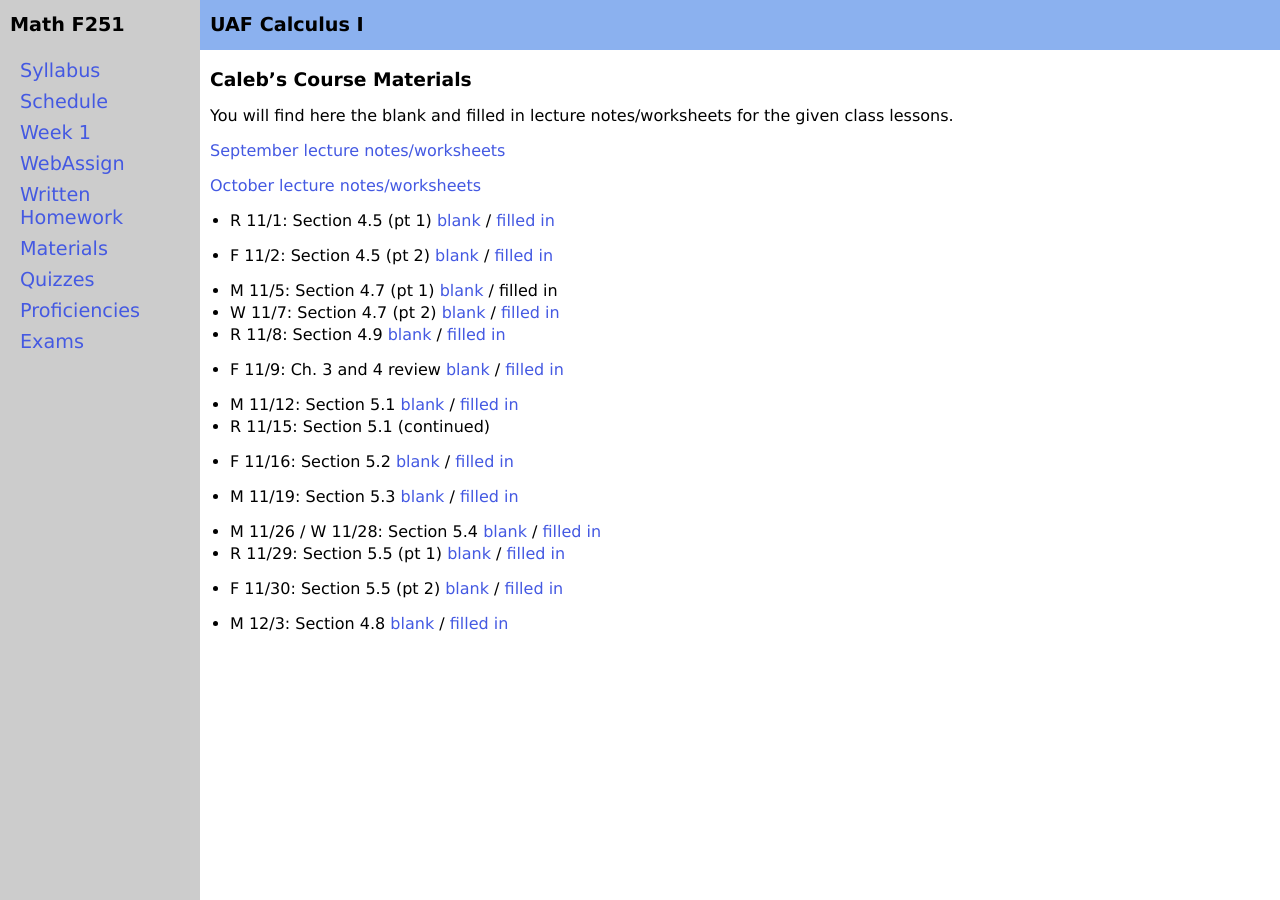
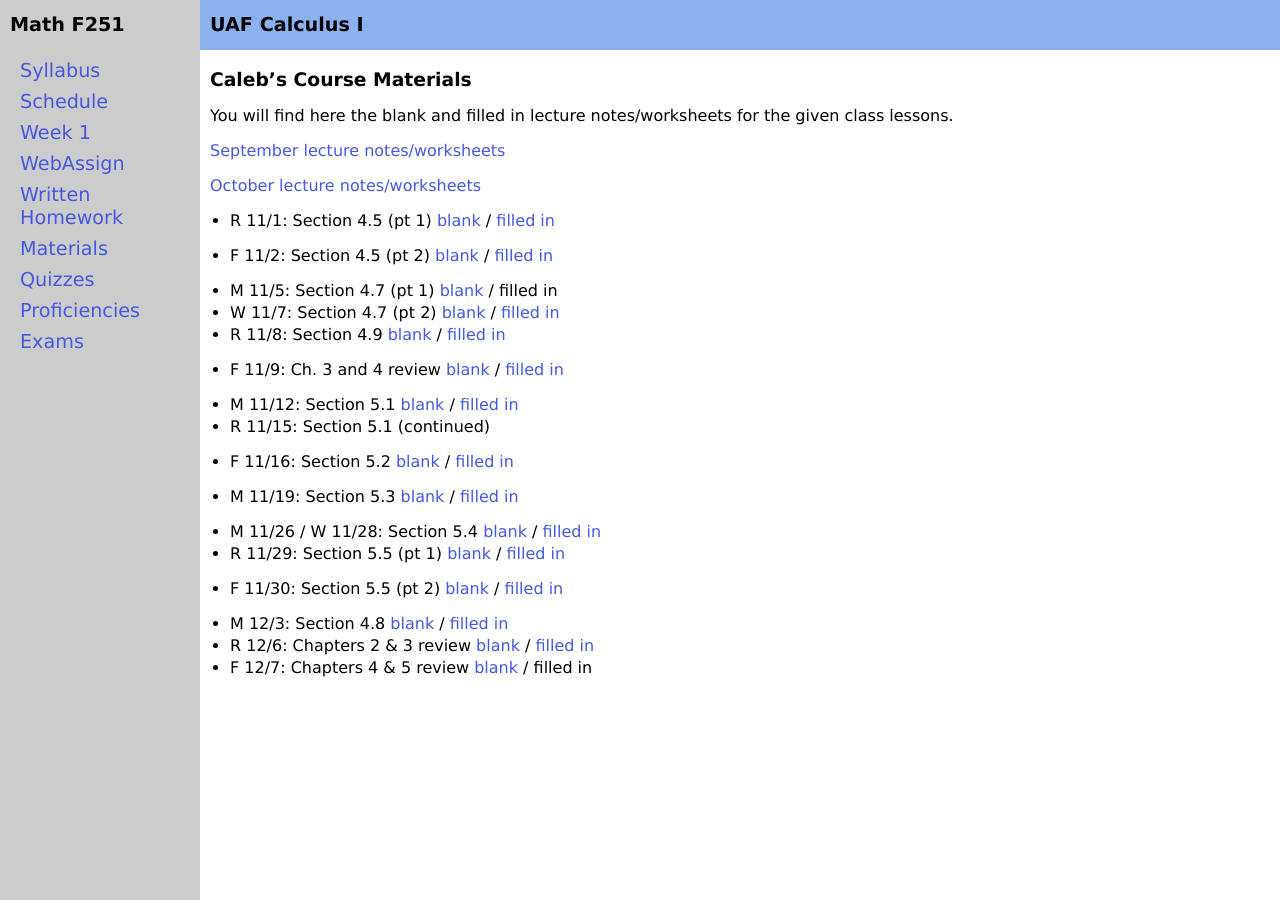
Before and after one commit to uaf-math/calc1, a Jekyll site: the page built from cmf02.md, in a window 1280 px wide. Built offline with Jekyll 4.4.1, drawn with Linux system fonts in a browser that asks for light colours.

Commit message:
update f02 resources

```diff
--- a/cmf02.md
+++ b/cmf02.md
@@ -31,3 +31,5 @@ You will find here the blank and filled in lecture notes/worksheets for the give
 * F 11/30: Section 5.5 (pt 2) [blank](assets/caleb/ch5/5-5-part2_blank.pdf)  /  [filled in](assets/caleb/ch5/5-5-part2_comp.pdf)
 
 * M 12/3: Section 4.8 [blank](assets/caleb/ch4/4-8_blank.pdf)  /  [filled in](assets/caleb/ch4/4-8_comp.pdf)
+* R 12/6: Chapters 2 & 3 review [blank](assets/caleb/review/Chapter-2-3.pdf)  /  [filled in](assets/caleb/review/Chapter-2-3_comp.pdf)
+* F 12/7: Chapters 4 & 5 review [blank](assets/calbe/review/Chapter-4-5.pdf)  /  filled in
```
Also changed, not shown: 3 other files.
